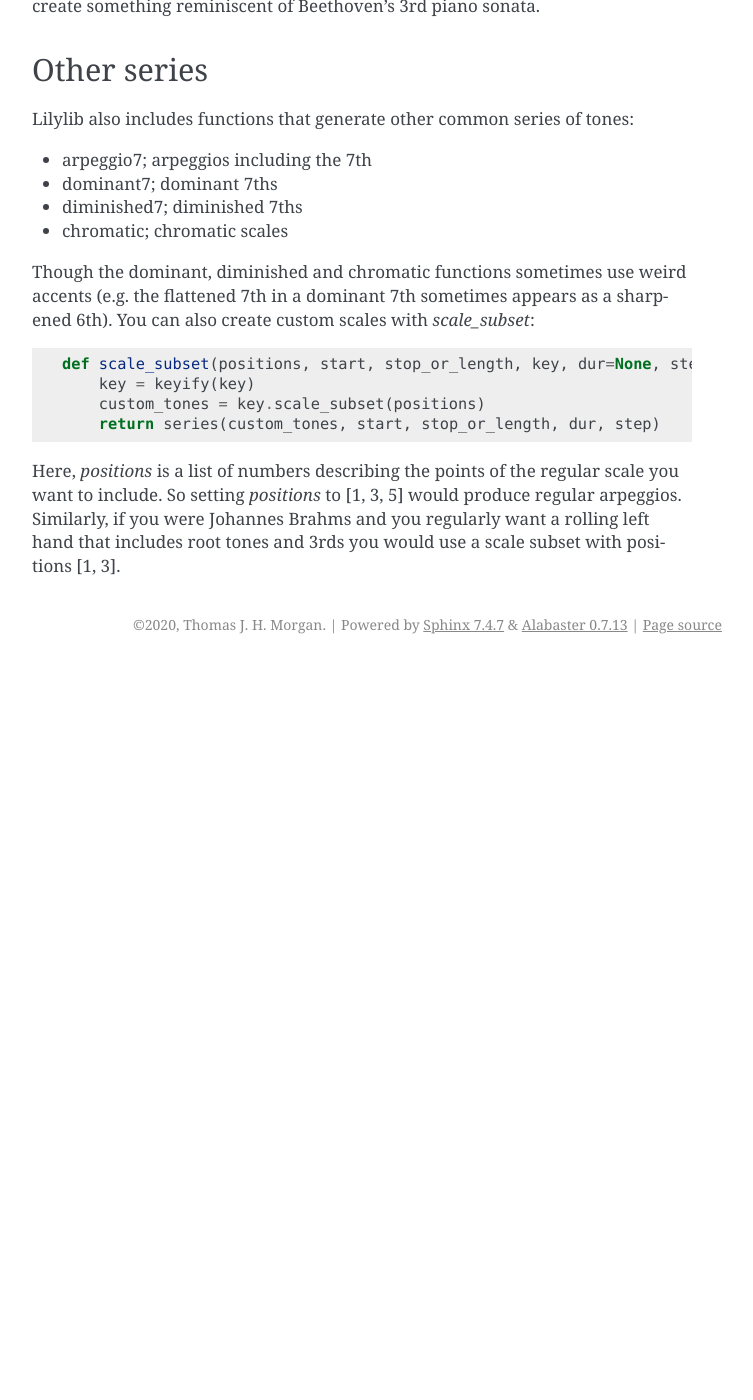
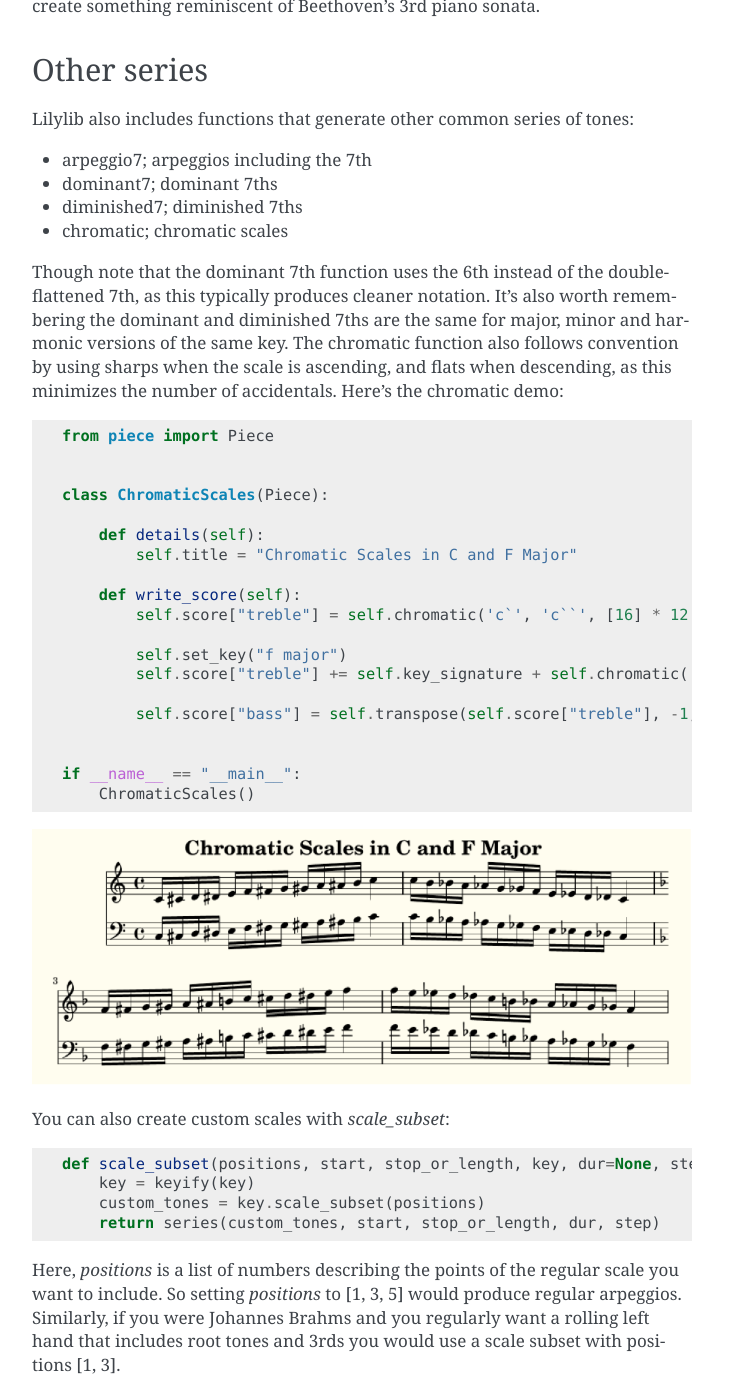
Before and after one commit to thomasmorgan/LilyLib, a Sphinx documentation site: the page built from docs/source/writing_music.rst, in a window 1280 px wide and 1400 px high, scrolled down 4841 px. Shown: the whole window, without its empty margins (388-1141 px from the left). Built offline with Sphinx 7.4.7, drawn with Linux system fonts in a browser that asks for light colours; before the commit the page ends 5505 px from its top, so only the background shows below that.

Commit message:
Docs: add chromatic and scale_subset

```diff
--- a/docs/source/writing_music.rst
+++ b/docs/source/writing_music.rst
@@ -173,7 +173,33 @@ Lilylib also includes functions that generate other common series of tones:
 - diminished7; diminished 7ths
 - chromatic; chromatic scales
 
-Though the dominant, diminished and chromatic functions sometimes use weird accents (e.g. the flattened 7th in a dominant 7th sometimes appears as a sharpened 6th). You can also create custom scales with `scale_subset`:
+Though note that the dominant 7th function uses the 6th instead of the double-flattened 7th, as this typically produces cleaner notation. It's also worth remembering the dominant and diminished 7ths are the same for major, minor and harmonic versions of the same key. The chromatic function also follows convention by using sharps when the scale is ascending, and flats when descending, as this minimizes the number of accidentals. Here's the chromatic demo:
+
+::
+
+	from piece import Piece
+
+
+	class ChromaticScales(Piece):
+
+	    def details(self):
+	        self.title = "Chromatic Scales in C and F Major"
+
+	    def write_score(self):
+	        self.score["treble"] = self.chromatic('c`', 'c``', [16] * 12 + [4]) + self.chromatic('c``', 'c`', [16] * 12 + [4])
+
+	        self.set_key("f major")
+	        self.score["treble"] += self.key_signature + self.chromatic('f`', 'f``', [16] * 12 + [4]) + self.chromatic('f``', 'f`', [16] * 12 + [4])
+
+	        self.score["bass"] = self.transpose(self.score["treble"], -1, 'octave')
+
+
+	if __name__ == "__main__":
+	    ChromaticScales()
+
+.. image:: _static/chromatic.png
+
+You can also create custom scales with `scale_subset`:
 
 ::
 
```
Also changed, not shown: docs/source/_static/chromatic.png (added), 10 other files.
